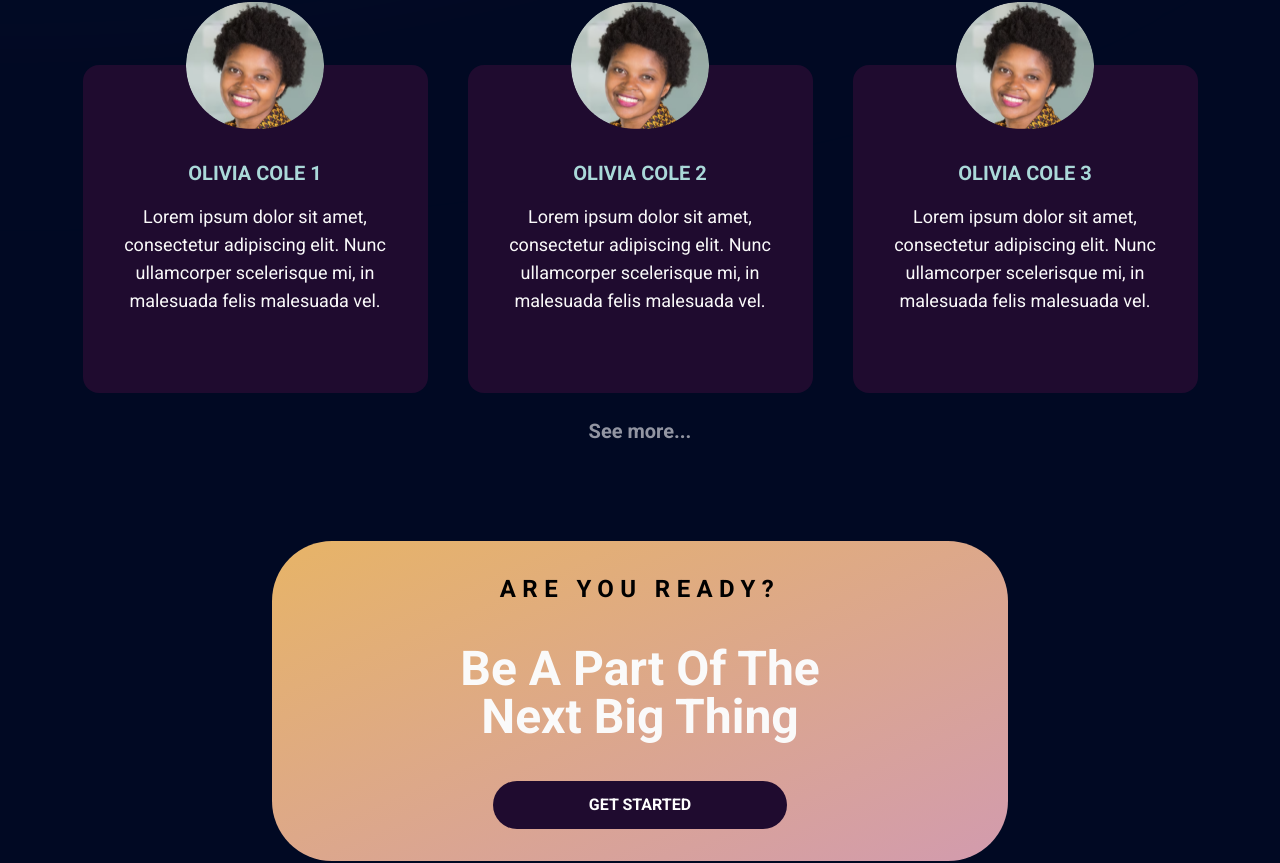
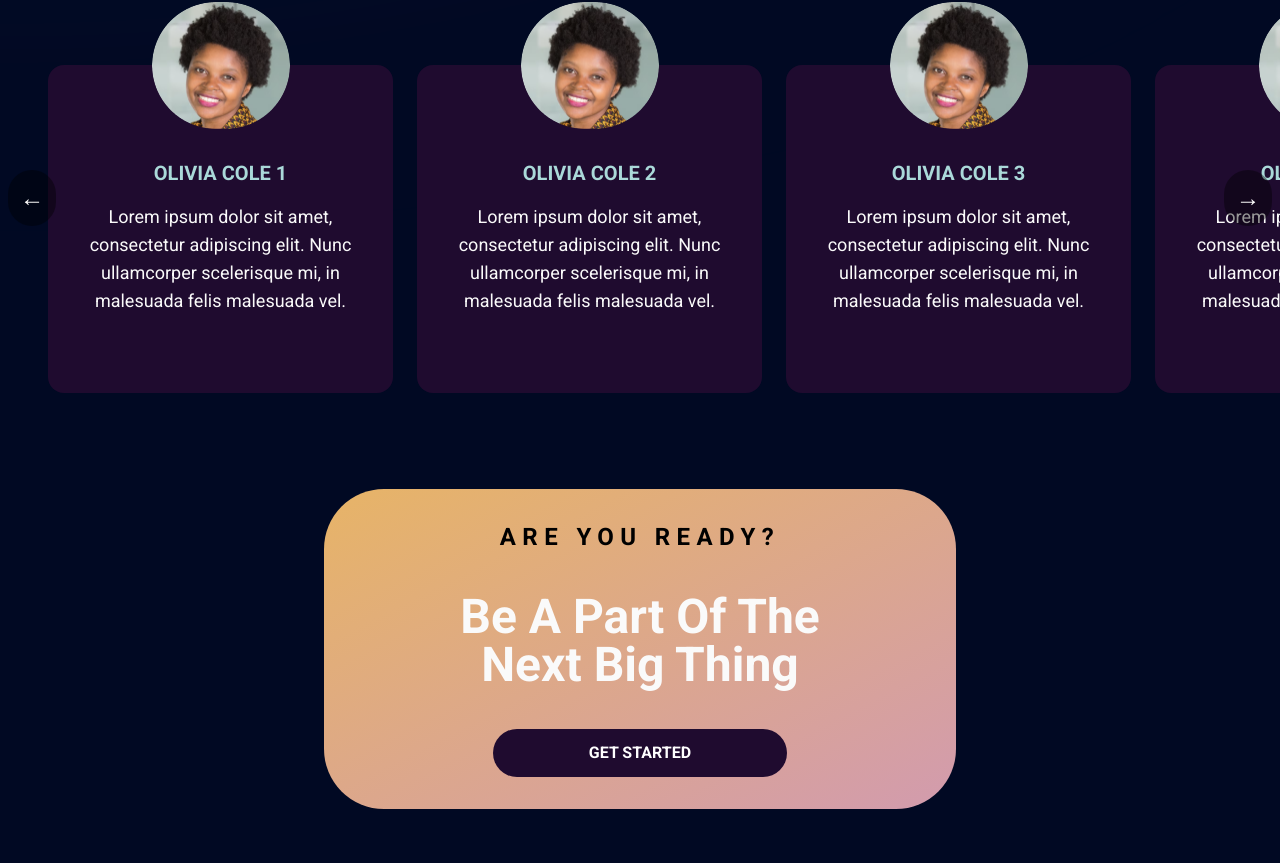
Before and after one commit to nexusswarm/ns-website-v2, a Next.js app: page / in a window 1280 px wide. Shown: the part 2180-3043 px from the top of the page. Built offline with nearby package versions, Linux system fonts and the light colour scheme.

Commit message:
first commit

```diff
--- a/src/components/Footer.tsx
+++ b/src/components/Footer.tsx
@@ -13,6 +13,7 @@ const Footer = () => {
   return (
     <>
 
+    <div id="footer">
     <div className="w-full flex flex-col justify-center items-center pt-20 pb-8" id="contact">
       <GetStarted />
       <div className="flex flex-col sm:flex-row flex-wrap pt-20 w-full justify-between px-8 sm:px-16 lg:px-24 gap-12">
@@ -33,7 +34,7 @@ const Footer = () => {
                 <Link href="#about">About</Link>
               </li>
               <li className="hover:text-[#D29BAE]">
-                <Link href="">Join Us</Link>
+                <Link href="https://www.linkedin.com/company/nexus-swarm/posts/?feedView=all">Join Us</Link>
               </li>
               <li className="hover:text-[#D29BAE]">
                 <Link href="">Know More</Link>
@@ -46,7 +47,7 @@ const Footer = () => {
                 <Link href="mailto:">Email</Link>
               </li>
               <li className="hover:text-[#D29BAE]">
-                <Link href="">LinkedIn</Link>
+                <Link href="https://www.linkedin.com/company/nexus-swarm/posts/?feedView=all">LinkedIn</Link>
               </li>
               <li className="hover:text-[#D29BAE]">
                 <Link href="">Instagram</Link>
@@ -82,6 +83,7 @@ All rights reserved &copy; {new Date().getFullYear()} NEXUS Swarm
 
     </div>
 <div className="w-full h-5 bg-gradient-to-br from-[#E7B467] to-[#D29BAE] rounded-tl-xl rounded-tr-xl"></div>
+    </div>
     </>
   );
 };
--- a/src/components/TestinomialsDis.tsx
+++ b/src/components/TestinomialsDis.tsx
@@ -1,29 +1,66 @@
-import React from 'react'
+'use client'
+
+import React, { useRef } from 'react'
 import TestimonialCard from './TestimonialCard'
 import { testinomial } from '@/lib/testimonials'
-import Link from 'next/link'
-const TestinomialsDis = () => {
+
+const TestimonialsDis = () => {
+  const scrollRef = useRef<HTMLDivElement>(null)
+
+  const scroll = (direction: 'left' | 'right') => {
+    const container = scrollRef.current
+    if (!container) return
+
+    const scrollAmount = 300 // Adjust as needed
+    container.scrollBy({
+      left: direction === 'left' ? -scrollAmount : scrollAmount,
+      behavior: 'smooth',
+    })
+  }
+
   return (
-    <div className='flex flex-col items-center' id='testimonials'>
+    <div className='flex flex-col items-center w-full overflow-x-hidden' id='testimonials'>
       <h1 className='text-[#D29BAE] uppercase text-2xl font-bold py-10'>
-         Testinomials
+        Testimonials
       </h1>
+
       <span className='font-bold capitalize text-4xl text-center py-1 pb-14'>
         read what others
-            <br/>
+        <br />
         have to say
       </span>
-            <div className='flex sm:flex-row gap-10 flex-col'>
-            {testinomial.slice(0,3).map((item) => (<TestimonialCard key={item.id} name={item.name} review={item.review} />))}
+
+      <div className='relative w-full max-w-[100vw]'>
+        {/* Left Arrow */}
+        <button
+          className='absolute left-2 top-1/2 transform -translate-y-1/2 z-10 p-3 bg-black/40 text-white rounded-full text-2xl hover:bg-black/60 transition-all'
+          onClick={() => scroll('left')}
+        >
+          ←
+        </button>
+
+        {/* Horizontal Scroll Container */}
+        <div
+          ref={scrollRef}
+          className='flex flex-row gap-6 px-12 overflow-x-auto scroll-smooth scrollbar-hide w-full'
+        >
+          {testinomial.map((item) => (
+            <div className='min-w-[300px] flex-shrink-0' key={item.id}>
+              <TestimonialCard name={item.name} review={item.review} />
+            </div>
+          ))}
         </div>
 
-
-            <Link
-            className='pt-6 font-bold text-xl hover:text-white text-gray-100/60 cursor-pointer transition-all transition-color'
-            href='/reviews'>
-            <span>See more...</span></Link>
+        {/* Right Arrow */}
+        <button
+          className='absolute right-2 top-1/2 transform -translate-y-1/2 z-10 p-3 bg-black/40 text-white rounded-full text-2xl hover:bg-black/60 transition-all'
+          onClick={() => scroll('right')}
+        >
+          →
+        </button>
+      </div>
     </div>
   )
 }
 
-export default TestinomialsDis
+export default TestimonialsDis
```
Also changed, not shown: 1 other file (tests, documents, lock files or other folders). Lines whose indentation alone changed are shown as unchanged.
